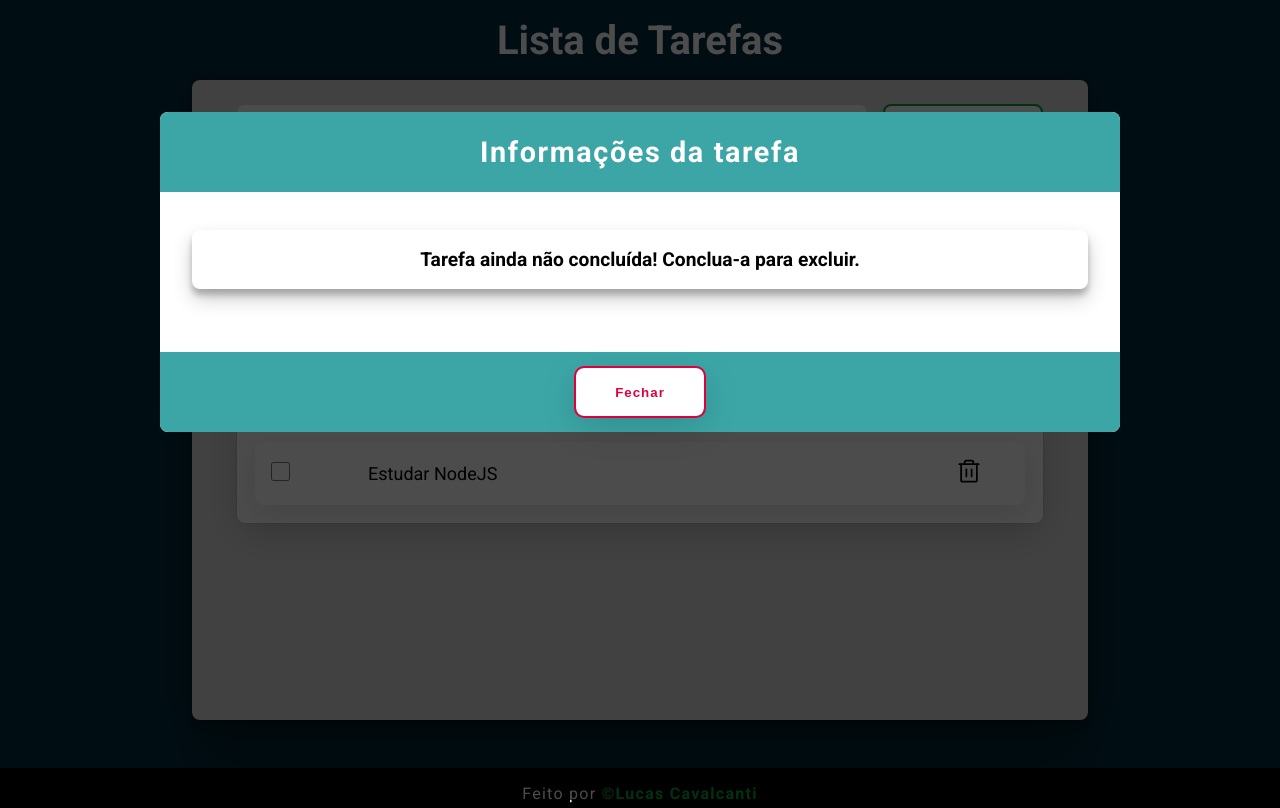
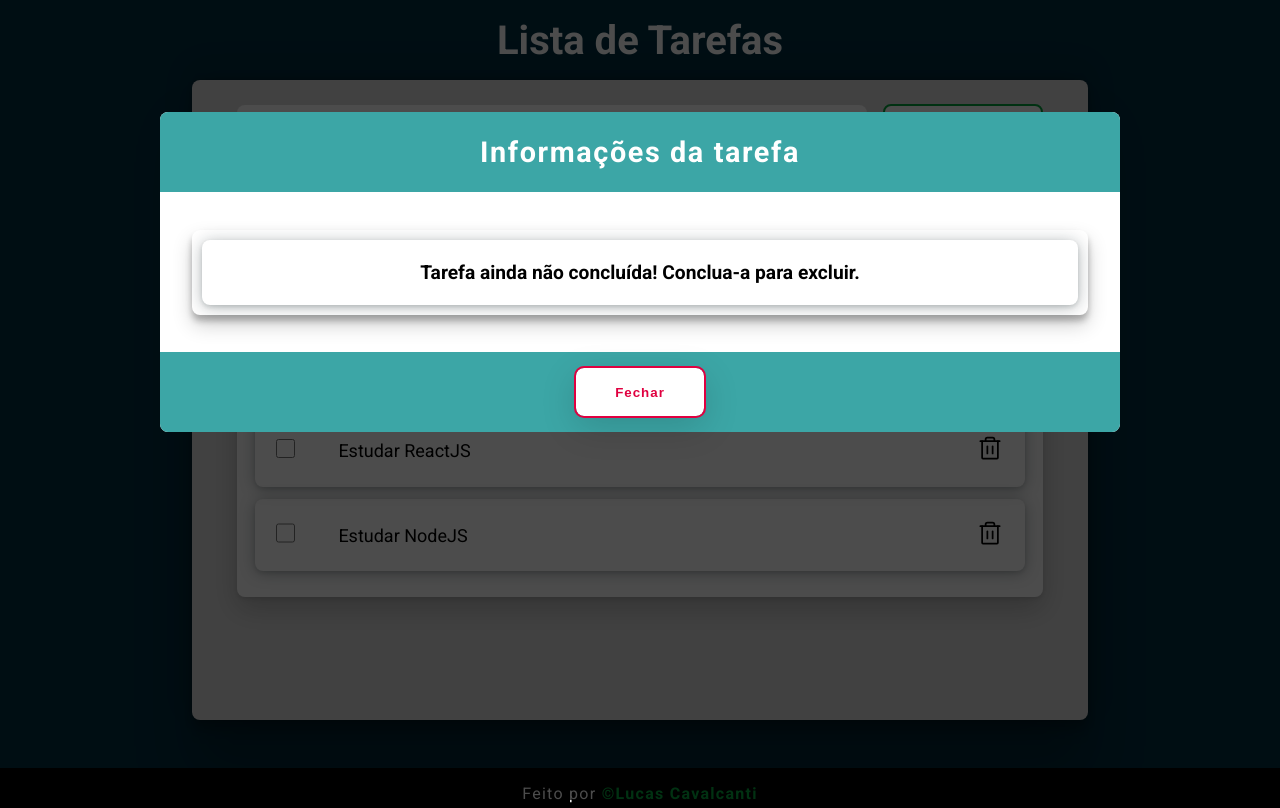
Before and after one commit to lcavalcanti393/ToDo-List, a React (Vite) app: page / in a window 1280 px wide. Both pictures are taken after a click on the button 969 px from the left and 276 px from the top of the page. Built offline with nearby package versions, Linux system fonts and the light colour scheme.

Commit message:
Changing the table structure and add the Modal without errors

```diff
--- a/src/Components/ListItem.module.css
+++ b/src/Components/ListItem.module.css
@@ -4,12 +4,16 @@ input[type=checkbox] {
 
 }
 
-input[type=checkbox]:checked {
-    background: var(--blue);
+.tableLine {
+    width: 100%;
+    border-radius: 8px;
+
+    margin-bottom: 0.5rem;
+
 }
 
 .secondData {
-    width: 73%;
+    width: 85%;
     text-align: justify;
 
     font-size: 18px;
@@ -17,7 +21,7 @@ input[type=checkbox]:checked {
 }
 
 .secondDataFalse {
-    width: 73%;
+    width: 85%;
     text-align: justify;
 
     font-style: italic;
--- a/src/Components/ListItem.tsx
+++ b/src/Components/ListItem.tsx
@@ -31,7 +31,9 @@ export function ListItem({ task,onDeleteItem }: Props) {
 
     return (
         <>
-            <tr key={task.id}>
+            <table className={styles.tableLine}>
+                <tbody>
+                    <tr>
                         <td>
                             <input
                                 type="checkbox"
@@ -52,8 +54,10 @@ export function ListItem({ task,onDeleteItem }: Props) {
 
                         </td>
 
+                    </tr>
+                </tbody>
+            </table>
 
-            </tr>
             <Modal  isOpen={isOpen}
                     setCloseModal={handleOpenModal}
                     task={task}
--- a/src/Components/Modal.module.css
+++ b/src/Components/Modal.module.css
@@ -52,9 +52,13 @@
     margin-top: 0.4rem;
     margin-bottom: 1rem;
     border-radius: 8px;
-    padding: 1rem;
+    padding: 0.5rem;
 
     box-shadow: rgba(0, 0, 0, 0.19) 0px 10px 20px, rgba(0, 0, 0, 0.23) 0px 6px 6px;
+}
+
+.tableModal tbody tr{
+    background: var(--white);
 }
 
 .footerModal {
--- a/src/Components/Modal.tsx
+++ b/src/Components/Modal.tsx
@@ -44,7 +44,7 @@ const MODAL_STYLE: object = {
 
 }
 
-export function Modal({ isOpen, setCloseModal  }: ModalContent, task: Props){
+export function Modal({ isOpen, setCloseModal  }: ModalContent){
 
     function handleCloseModal() {
         setCloseModal();
@@ -63,9 +63,12 @@ export function Modal({ isOpen, setCloseModal  }: ModalContent, task: Props){
 
                         <table className={styles.tableModal}>
                             <tbody>
-                                    <p>Tarefa ainda não concluída! Conclua-a para excluir.</p>
+                                    <tr>
+                                        <td>Tarefa ainda não concluída! Conclua-a para excluir.</td>
+                                    </tr>
                             </tbody>
                         </table>
+
                     </main>
 
                     <footer className={styles.footerModal}>
--- a/src/Components/Table.module.css
+++ b/src/Components/Table.module.css
@@ -116,30 +116,31 @@
     border-radius: 8px;
     padding: 1rem;
 
-    box-shadow: rgba(0, 0, 0, 0.16) 0px 10px 36px 0px, rgba(0, 0, 0, 0.06) 0px 0px 0px 1px;
+    box-shadow: rgba(0, 0, 0, 0.2) 0px 12px 28px 0px, rgba(0, 0, 0, 0.1) 0px 2px 4px 0px, rgba(255, 255, 255, 0.05) 0px 0px 0px 1px inset;
+}
+
+.table tbody tr {
+    border-radius: 8px;
+    background-color: transparent;
+
+}
+
+.table tbody tr:nth-child(odd) {
+    box-shadow: rgba(14, 30, 37, 0.12) 0px 2px 4px 0px, rgba(14, 30, 37, 0.32) 0px 2px 16px 0px;
+}
+
+.table tbody tr td{
+    padding: 1.3rem;
+
 }
 
 .empty {
     text-align: center;
-    font-size: 18px;
+    font-size: 20px;
 
-    padding: 5rem;
+    padding: 3rem;
 
     color: var(--gray-500);
-
-}
-
-.table tbody tr {
-    border-radius: 8px;
-
-}
-
-.table tbody tr:nth-child(odd) {
-    box-shadow: rgba(100, 100, 111, 0.2) 0px 7px 29px 0px;
-}
-
-.table tr td{
-    padding: 1rem;
 
 }
 
--- a/src/Components/Table.tsx
+++ b/src/Components/Table.tsx
@@ -16,12 +16,11 @@ export type Item = {
 export function Table(){
 
     const[list, setList] = useState<Item[]>([
-        { id: 1, content: "Item aleatório para testes 1", done: false},
-        { id: 2, content: "Item aleatório para testes 2", done: true},
-        { id: 3, content: "Estudar ReactJS", done: false},
-        { id: 4, content: "Estudar NodeJS", done: false},
+        { id: 0, content: "Item aleatório para testes 1", done: false},
+        { id: 1, content: "Item aleatório para testes 2", done: true},
+        { id: 2, content: "Estudar ReactJS", done: false},
+        { id: 3, content: "Estudar NodeJS", done: false},
     ]);
-
 
     const [inputItem, setInputItem] = useState('');
 
@@ -78,16 +77,13 @@ export function Table(){
                         <span>Tarefas cadastradas: {list.length}</span>
                     </div>
 
-                    <table className={styles.table}>
-                        <tbody>
+                    <div className={styles.table}>
 
                             {list.length <= 0 && (
-                                <tr className={styles.empty}>
-                                    <td>
+                                <div className={styles.empty}>
                                         <ClipboardText size={32} />
                                         <p>Sem tarefas cadastradas</p>
-                                    </td>
-                                </tr>
+                                </div>
                             )}
 
                             {list.map((item)=>(
@@ -95,11 +91,9 @@ export function Table(){
                                 task={item}
                                 onDeleteItem={onDeleteItem}
                                 />
+                            ))}
 
-
-                            ))}
-                        </tbody>
-                    </table>
+                    </div>
 
                 </div>
             </main>
```
Also changed, not shown: src/assets/project-screen.png. Lines whose indentation alone changed are shown as unchanged.
